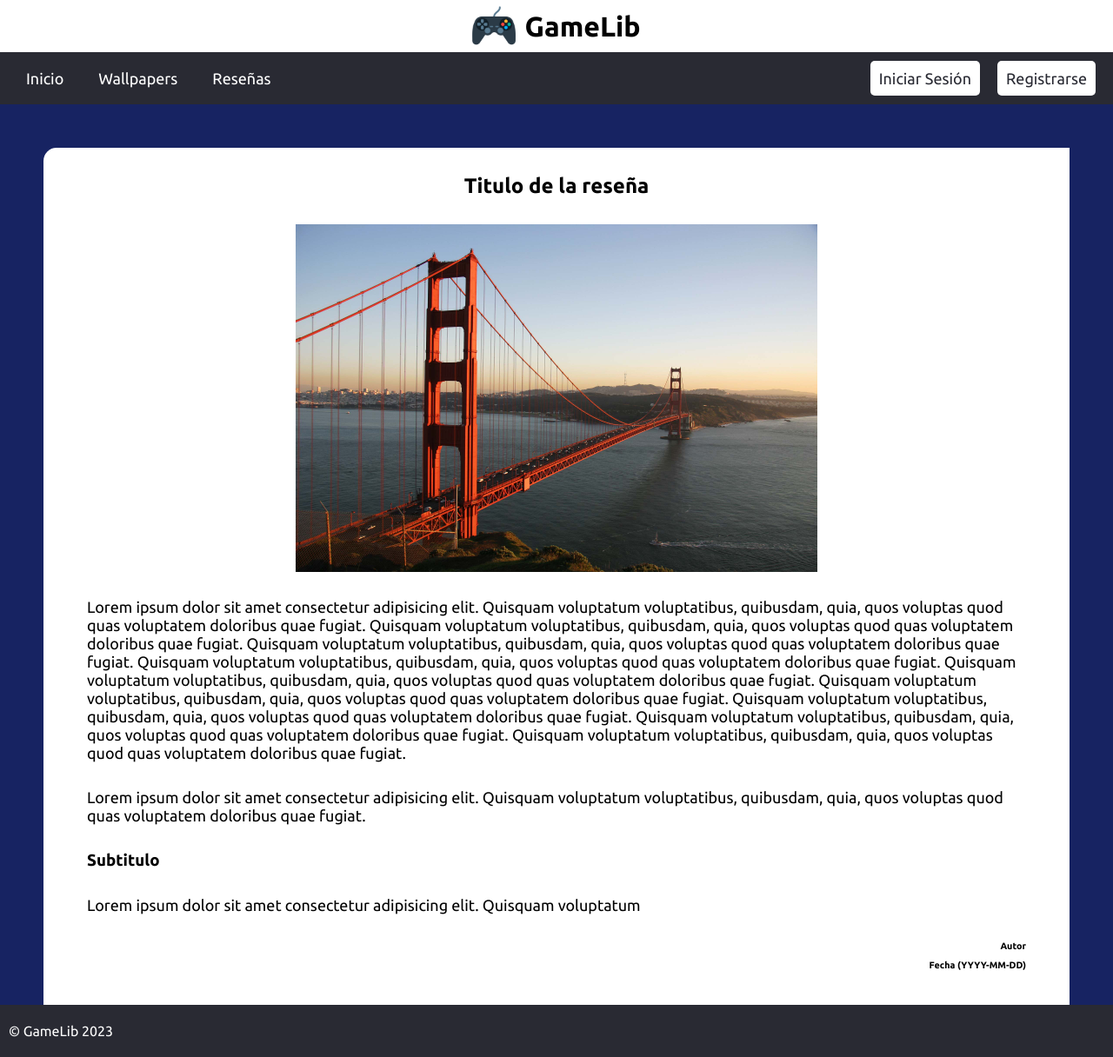
After one commit to AllanPanchi/Programacion-Web, a PHP site: the page made by Proyecto/reseña.php in a window 1280 px wide. The commit adds this page. Shown: the whole page at 87% size. Run offline with PHP 8.4, Linux system fonts and the light colour scheme.

Commit message:
reseña individual plantilla

```diff
--- /dev/null
+++ b/Proyecto/reseña.php
@@ -0,0 +1,74 @@
+<!DOCTYPE html>
+<html lang="es">
+
+<head>
+    <meta charset="UTF-8">
+    <meta name="viewport" content="width=device-width, initial-scale=1.0">
+    <link rel="stylesheet" href="./style/reseña.css">
+    <link rel="preconnect" href="https://fonts.googleapis.com">
+    <link rel="preconnect" href="https://fonts.gstatic.com" crossorigin>
+    <link href="https://fonts.googleapis.com/css2?family=Ubuntu:wght@400;700&display=swap" rel="stylesheet">
+    <title>Titulo de la reseña</title>
+</head>
+
+<body>
+    <header class="header">
+        <img class="header__logo" src="Images/logo.png">
+        <h1 class="header__titulo">GameLib</h1>
+    </header>
+    <nav class="nav">
+        <ul class="nav__ul">
+            <li class="nav__ul-li"><a href="index.php">Inicio</a></li>
+            <li class="nav__ul-li"><a href="wallpapers.php">Wallpapers</a></li>
+            <li class="nav__ul-li"><a href="reseñas.php">Reseñas</a></li>
+        </ul>
+        <ul class="nav__ul nav__ul--sesion">
+            <li class="nav__ul-li nav__ul-li--sesion"><a href="login.php">Iniciar Sesión</a></li>
+            <li class="nav__ul-li nav__ul-li--sesion"><a href="registro.php">Registrarse</a></li>
+        </ul>
+    </nav>
+
+    <section class="container">
+        <section class="container__resena">
+            <h2 class="container__resena-titulo">Titulo de la reseña</h2>
+            <img class="container__resena-img" src="Images/default.jpeg" width="100" height="100">
+            <p class="container__resena-parrafo">Lorem ipsum dolor sit amet consectetur adipisicing elit. Quisquam
+                voluptatum
+                voluptatibus, quibusdam, quia, quos voluptas quod quas voluptatem doloribus quae fugiat. Quisquam
+                voluptatum
+                voluptatibus, quibusdam, quia, quos voluptas quod quas voluptatem doloribus quae fugiat. Quisquam
+                voluptatum
+                voluptatibus, quibusdam, quia, quos voluptas quod quas voluptatem doloribus quae fugiat. Quisquam
+                voluptatum
+                voluptatibus, quibusdam, quia, quos voluptas quod quas voluptatem doloribus quae fugiat. Quisquam
+                voluptatum
+                voluptatibus, quibusdam, quia, quos voluptas quod quas voluptatem doloribus quae fugiat. Quisquam
+                voluptatum
+                voluptatibus, quibusdam, quia, quos voluptas quod quas voluptatem doloribus quae fugiat. Quisquam
+                voluptatum
+                voluptatibus, quibusdam, quia, quos voluptas quod quas voluptatem doloribus quae fugiat. Quisquam
+                voluptatum
+                voluptatibus, quibusdam, quia, quos voluptas quod quas voluptatem doloribus quae fugiat. Quisquam
+                voluptatum
+                voluptatibus, quibusdam, quia, quos voluptas quod quas voluptatem doloribus quae fugiat.</p>
+
+            <p class="container__resena-parrafo">Lorem ipsum dolor sit amet consectetur adipisicing elit. Quisquam
+                voluptatum
+                voluptatibus, quibusdam, quia, quos voluptas quod quas voluptatem doloribus quae fugiat.</p>
+            <h3 class="container__resena-subtitulo">Subtitulo</h3>
+            <p class="container__resena-parrafo">Lorem ipsum dolor sit amet consectetur adipisicing elit. Quisquam
+                voluptatum </p>
+
+            <section class="container__resena-info">
+                <h6 class="container__resena-h6 container__resena-autor">Autor</h6>
+                <h6 class="container__resena-h6 container__resena-fecha">Fecha (YYYY-MM-DD)</h6>
+            </section>
+        </section>
+    </section>
+
+    <footer class="footer">
+        <p class="footer__copyright">&copy GameLib 2023</p>
+    </footer>
+</body>
+
+</html>
--- a/Proyecto/reseñas.php
+++ b/Proyecto/reseñas.php
@@ -8,7 +8,7 @@ function crearArticulos()
                             <h1>Titulo</h1>
                             <h2>Fecha</h2>
                             <p>Lorem ipsum, dolor sit amet consectetur adipisicing elit. Iste ea perferendis unde illum dolor ipsa!</p>
-                            <a href="#">Leer más ...</a>
+                            <a href="reseña.php">Leer más ...</a>
                         </article>';
     }
 }
--- /dev/null
+++ b/Proyecto/style/reseña.css
@@ -0,0 +1,158 @@
+* {
+    font-family: 'Ubuntu', sans-serif !important;
+    margin: 0;
+    padding: 0;
+    box-sizing: border-box;
+}
+
+body {
+    background-color: #172362;
+}
+
+.header {
+    position: fixed;
+    top: 0;
+    z-index: 150;
+    display: flex;
+    justify-content: center;
+    align-items: center;
+    background-color: #fff;
+    width: 100%;
+    height: 60px;
+}
+
+.header__logo {
+    width: 50px;
+    height: 50px;
+    margin-right: 10px;
+}
+
+.nav{
+    position: fixed;
+    top: 60px;
+    z-index: 50;
+    display: flex;
+    justify-content: space-between;
+    align-items: center;
+    background-color: #292A33;
+    width: 100%;
+    height: 60px;
+}
+
+.nav__ul {
+    display: flex;
+    flex-direction: row;
+    justify-content: start;
+    align-items: center;
+    list-style: none;
+    height: 100%;
+}
+
+.nav__ul-li a {
+    text-decoration: none;
+    border-top-left-radius: 5px;
+    border-top-right-radius: 5px;
+    color: #fff;
+    font-size: 18px;
+    padding: 10px 10px;
+    padding-bottom: 20px;
+}
+
+.nav__ul-li {
+    margin-left: 20px;
+}
+
+.nav__ul-li a:hover {
+    background-color: #172362;
+}
+
+.nav__ul-li--sesion {
+    margin-left: 0px;
+    margin-right: 20px;
+}
+
+.nav__ul-li--sesion a {
+    transition: all 0.3s ease-out;
+    background-color: #fff;
+    color: #292A33;
+    font-size: 18px;
+    padding: 10px 10px;
+    border-radius: 5px;
+}
+
+.nav__ul-li--sesion a:hover {
+    color: #fff;
+    background-color: #172362;
+}
+
+.container {
+    margin-top: 170px;
+    display: flex;
+    justify-content: center;
+    align-items: center;
+    flex-direction: column;
+    width: 100%;
+    height: 100vh;
+}
+
+.container__resena {
+    overflow-y: scroll;
+    display: flex;
+    flex-direction: column;
+    align-items: center;
+    width: calc(100% - 100px);
+    height: 100%;
+    background-color: #fff;
+    border-top-left-radius: 15px;
+    color: #000;
+}
+
+.container__resena-titulo {
+    font-family: 'Ubuntu', sans-serif;
+    margin: 30px;
+}
+
+.container__resena-subtitulo {
+    margin-bottom: 30px;
+    width: calc(100% - 100px);
+    text-align: left;
+
+}
+
+.container__resena-info {
+    margin-bottom: 30px;
+    width: calc(100% - 100px);
+}
+
+.container__resena-h6 {
+    margin-bottom: 10px;
+    text-align: right;
+}
+
+.container__resena-img {
+    width: 600px;
+    height: 100%;
+    margin-bottom: 30px;
+    object-fit: cover;
+}
+
+.container__resena-parrafo {
+    width: calc(100% - 100px);
+    height: 100%;
+    margin-bottom: 30px;
+    font-size: 18px;
+}
+
+.footer {
+    z-index: 150;
+    display: flex;
+    align-items: center;
+    background-color: #292A33;
+    width: 100%;
+    height: 60px;
+}
+
+.footer__copyright {
+    color: #fff;
+    margin-left: 10px;
+}
```
Also changed, not shown: Proyecto/style/reseñas.css (+1 -6 lines).
